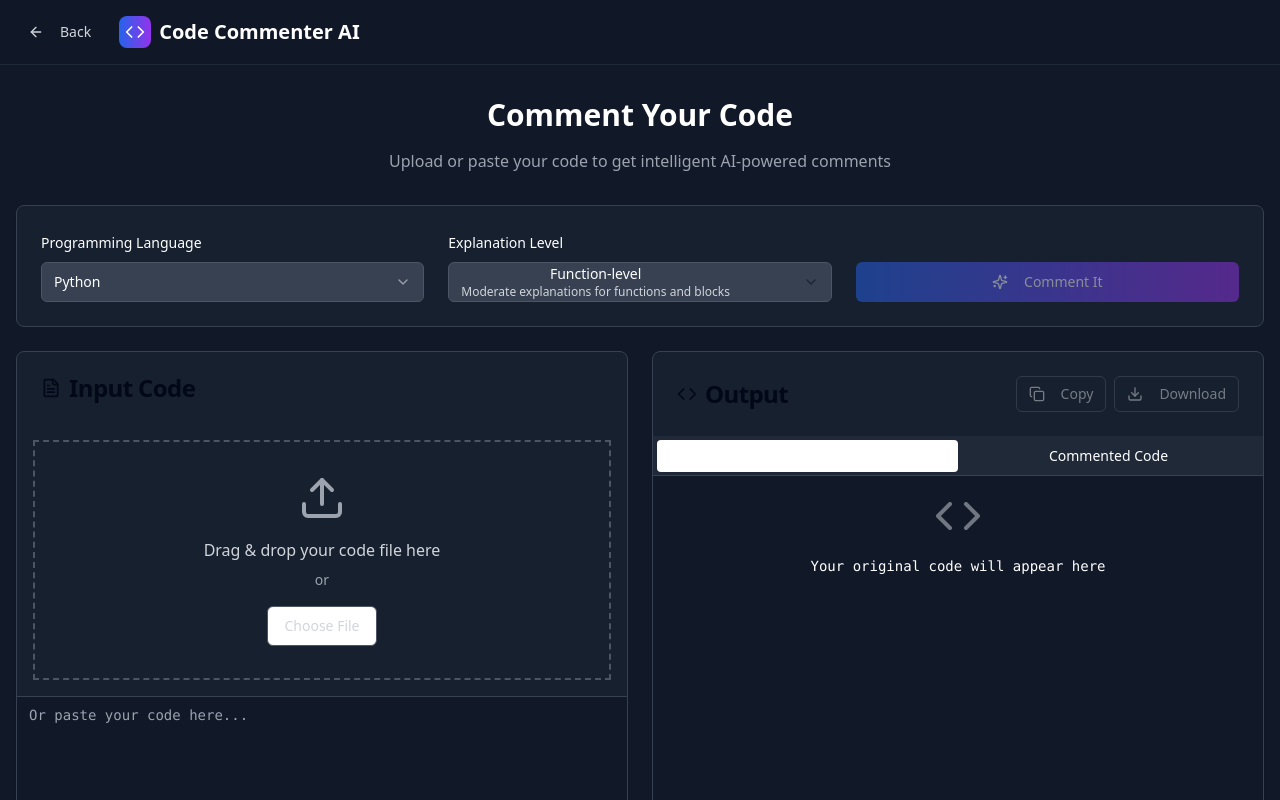
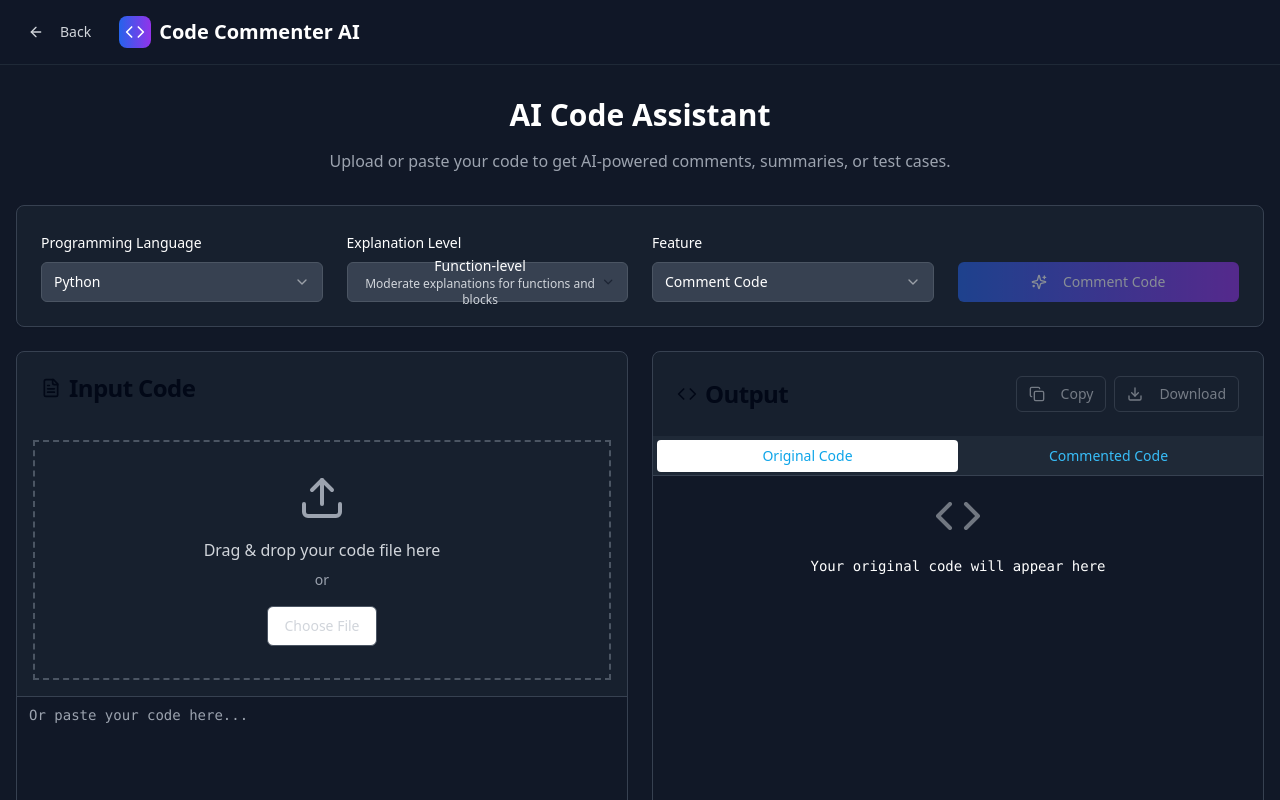
Before and after one commit to Abhinav-ai01/code_commentator, a Next.js app: page /comment in a window 1280 px wide. Shown: the top 800 px of the page. Built offline with nearby package versions, Linux system fonts and the light colour scheme.

Commit message:
Update page.tsx

```diff
--- a/app/comment/page.tsx
+++ b/app/comment/page.tsx
@@ -2,10 +2,15 @@
 
 import React, { useState, useRef, useCallback } from "react";
 import Link from "next/link";
-// Import your UI components as before...
 import { Button } from "@/components/ui/button";
 import { Card, CardContent, CardHeader, CardTitle } from "@/components/ui/card";
-import { Select, SelectContent, SelectItem, SelectTrigger, SelectValue } from "@/components/ui/select";
+import {
+  Select,
+  SelectContent,
+  SelectItem,
+  SelectTrigger,
+  SelectValue,
+} from "@/components/ui/select";
 import { Tabs, TabsContent, TabsList, TabsTrigger } from "@/components/ui/tabs";
 import { Badge } from "@/components/ui/badge";
 import { Textarea } from "@/components/ui/textarea";
@@ -26,6 +31,7 @@ import {
   X,
 } from "lucide-react";
 
+// ----- Feature State/Options
 const languages = [
   { value: "python", label: "Python", ext: "py" },
   { value: "javascript", label: "JavaScript", ext: "js" },
@@ -38,18 +44,39 @@ const languages = [
 ];
 
 const explanationLevels = [
-  { value: "line-by-line", label: "Line-by-line", description: "Detailed explanation for every line" },
-  { value: "function-level", label: "Function-level", description: "Moderate explanations for functions and blocks" },
-  { value: "beginner-level", label: "Beginner-level", description: "Simplified explanations for learning" },
+  {
+    value: "line-by-line",
+    label: "Line-by-line",
+    description: "Detailed explanation for every line",
+  },
+  {
+    value: "function-level",
+    label: "Function-level",
+    description: "Moderate explanations for functions and blocks",
+  },
+  {
+    value: "beginner-level",
+    label: "Beginner-level",
+    description: "Simplified explanations for learning",
+  },
 ];
 
-const GEMINI_API_KEY = "";
+const features = [
+  { value: "comment", label: "Comment Code" },
+  { value: "summarize", label: "Summarize Code" },
+  { value: "generate-tests", label: "Generate Test Cases" },
+];
+
+// REPLACE with your actual Gemini API key for production
+const GEMINI_API_KEY = "AIzaSyDtsBhTogmGinf6u52eImp5oq9cBHQ2xNQ";
+// Preferably: const GEMINI_API_KEY = process.env.NEXT_PUBLIC_GEMINI_API_KEY;
 
 export default function CommentPage() {
   const [code, setCode] = useState("");
-  const [commentedCode, setCommentedCode] = useState("");
+  const [outputText, setOutputText] = useState("");
   const [language, setLanguage] = useState("python");
   const [explanationLevel, setExplanationLevel] = useState("function-level");
+  const [selectedFeature, setSelectedFeature] = useState("comment");
   const [isProcessing, setIsProcessing] = useState(false);
   const [activeTab, setActiveTab] = useState("original");
   const [copied, setCopied] = useState(false);
@@ -57,11 +84,20 @@ export default function CommentPage() {
   const [isDragOver, setIsDragOver] = useState(false);
   const fileInputRef = useRef<HTMLInputElement>(null);
 
+  // === NEW: State for summary style (plain | bullets | insights)
+  const [summaryStyle, setSummaryStyle] = useState("plain");
+
   const stats = {
     linesScanned: code.split("\n").filter((line) => line.trim()).length,
-    commentsGenerated: commentedCode
+    commentsGenerated:
+      selectedFeature === "comment"
+        ? outputText
             .split("\n")
-      .filter((line) => line.trim().startsWith("#") || line.trim().startsWith("//")).length,
+            .filter(
+              (line) =>
+                line.trim().startsWith("#") || line.trim().startsWith("//")
+            ).length
+        : 0,
   };
 
   const handleDragOver = useCallback((e: React.DragEvent) => {
@@ -103,44 +139,70 @@ export default function CommentPage() {
     }
   };
 
-  // THIS FUNCTION CALLS GEMINI API DIRECTLY
-  const handleCommentCode = async () => {
+  // === MODIFIED: Platform Prompts using summaryStyle for 'summarize'
+  const handleAIRequest = async () => {
     if (!code.trim()) return;
 
     setIsProcessing(true);
-    setActiveTab("commented");
+    setActiveTab(
+      selectedFeature === "comment"
+        ? "commented"
+        : selectedFeature === "summarize"
+        ? "summary"
+        : "testcases"
+    );
+    setOutputText(""); // Clear output on new request
 
     try {
-      const prompt = `Add helpful comments to this ${language} code at the ${explanationLevel}:\n${code}`;
+      let prompt = "";
+      switch (selectedFeature) {
+        case "comment":
+          prompt = `Add helpful comments to this ${language} code at the ${explanationLevel}:\n${code}`;
+          break;
+        case "summarize":
+          prompt = `Summarize the following ${language} code in a ${
+            summaryStyle === "bullets"
+              ? "bulleted list"
+              : summaryStyle === "insights"
+              ? "list of key insights"
+              : "plain paragraph"
+          }:\n${code}`;
+          break;
+        case "generate-tests":
+          prompt = `Generate unit test cases for the following ${language} code:\n${code}`;
+          break;
+        default:
+          prompt = code;
+      }
+
       const res = await fetch(
         `https://generativelanguage.googleapis.com/v1/models/gemini-1.5-pro:generateContent?key=${GEMINI_API_KEY}`,
         {
           method: "POST",
           headers: { "Content-Type": "application/json" },
           body: JSON.stringify({
-            contents: [
-              { parts: [{ text: prompt }] }
-            ]
+            contents: [{ parts: [{ text: prompt }] }],
           }),
         }
       );
       const data = await res.json();
-      const aiComments = data.candidates?.[0]?.content?.parts?.[0]?.text ?? "No comments generated.";
-      setCommentedCode(aiComments);
+      const aiResponse =
+        data.candidates?.[0]?.content?.parts?.[0]?.text ?? "No response generated.";
+      setOutputText(aiResponse);
     } catch (error) {
-      setCommentedCode("Failed to get AI comments.");
+      setOutputText("Failed to get AI response.");
     } finally {
       setIsProcessing(false);
       setShowFeedback(true);
     }
   };
 
-  // SAFE CLIPBOARD FUNCTION
+  // Clipboard Copy Handler
   const handleCopy = async () => {
-    if (!commentedCode) return;
+    if (!outputText) return;
     if (typeof window !== "undefined" && navigator?.clipboard?.writeText) {
       try {
-        await navigator.clipboard.writeText(commentedCode);
+        await navigator.clipboard.writeText(outputText);
         setCopied(true);
         setTimeout(() => setCopied(false), 2000);
       } catch (e) {
@@ -151,20 +213,53 @@ export default function CommentPage() {
     }
   };
 
+  // Download Handler
   const handleDownload = () => {
-    if (commentedCode) {
+    if (outputText) {
       const selectedLang = languages.find((l) => l.value === language);
-      const blob = new Blob([commentedCode], { type: "text/plain" });
+      const fileExtension =
+        selectedFeature === "generate-tests"
+          ? "test." + (selectedLang?.ext || "txt")
+          : selectedFeature === "summarize"
+          ? "summary.txt"
+          : selectedLang?.ext || "txt";
+
+      const blob = new Blob([outputText], { type: "text/plain" });
       const url = URL.createObjectURL(blob);
       const a = document.createElement("a");
       a.href = url;
-      a.download = `commented_code.${selectedLang?.ext || "txt"}`;
+      a.download = `output.${fileExtension}`;
       document.body.appendChild(a);
       a.click();
       document.body.removeChild(a);
       URL.revokeObjectURL(url);
     }
   };
+
+  // Loading and Output placeholders
+  const LoadingPlaceholder = () => (
+    <div className="flex items-center justify-center min-h-[400px] bg-gray-900">
+      <div className="text-center">
+        <Loader2 className="h-8 w-8 animate-spin text-blue-400 mx-auto mb-4" />
+        <p className="text-white">AI is processing your request...</p>
+        <div className="mt-4 w-64 bg-gray-700 rounded-full h-2 mx-auto">
+          <div
+            className="bg-gradient-to-r from-blue-600 to-purple-600 h-2 rounded-full animate-pulse"
+            style={{ width: "60%" }}
+          ></div>
+        </div>
+      </div>
+    </div>
+  );
+
+  const OutputPlaceholder = ({ message }: { message: string }) => (
+    <div className="flex items-center justify-center min-h-[400px] bg-gray-900">
+      <div className="text-center text-gray-300">
+        <MessageSquare className="h-12 w-12 mx-auto mb-4 opacity-50" />
+        <p className="text-white">{message}</p>
+      </div>
+    </div>
+  );
 
   return (
     <div className="min-h-screen bg-gray-900 text-white">
@@ -191,13 +286,16 @@ export default function CommentPage() {
 
       <main className="container mx-auto px-4 py-8">
         <div className="mb-8 text-center">
-          <h1 className="mb-4 text-3xl font-bold">Comment Your Code</h1>
-          <p className="text-gray-400">Upload or paste your code to get intelligent AI-powered comments</p>
+          <h1 className="mb-4 text-3xl font-bold">AI Code Assistant</h1>
+          <p className="text-gray-400">
+            Upload or paste your code to get AI-powered comments, summaries, or test cases.
+          </p>
         </div>
 
         <Card className="mb-6 border-gray-700 bg-gray-800/50">
           <CardContent className="p-6">
-            <div className="grid gap-6 md:grid-cols-3">
+            <div className="grid gap-6 md:grid-cols-4">
+              {/* Programming Language Selector */}
               <div className="space-y-2">
                 <label className="text-sm font-medium text-white">Programming Language</label>
                 <Select value={language} onValueChange={setLanguage}>
@@ -206,13 +304,20 @@ export default function CommentPage() {
                   </SelectTrigger>
                   <SelectContent className="bg-gray-700 border-gray-600 text-white">
                     {languages.map((lang) => (
-                      <SelectItem key={lang.value} value={lang.value} className="text-white hover:bg-gray-600">
+                      <SelectItem
+                        key={lang.value}
+                        value={lang.value}
+                        className="text-white hover:bg-gray-600"
+                      >
                         {lang.label}
                       </SelectItem>
                     ))}
                   </SelectContent>
                 </Select>
               </div>
+
+              {/* Explanation Level (only for "Comment Code") */}
+              {selectedFeature === "comment" && (
                 <div className="space-y-2">
                   <label className="text-sm font-medium text-white">Explanation Level</label>
                   <Select value={explanationLevel} onValueChange={setExplanationLevel}>
@@ -221,7 +326,11 @@ export default function CommentPage() {
                     </SelectTrigger>
                     <SelectContent className="bg-gray-700 border-gray-600 text-white">
                       {explanationLevels.map((level) => (
-                      <SelectItem key={level.value} value={level.value} className="text-white hover:bg-gray-600">
+                        <SelectItem
+                          key={level.value}
+                          value={level.value}
+                          className="text-white hover:bg-gray-600"
+                        >
                           <div className="flex flex-col">
                             <span className="text-white">{level.label}</span>
                             <span className="text-xs text-gray-300">{level.description}</span>
@@ -231,9 +340,50 @@ export default function CommentPage() {
                     </SelectContent>
                   </Select>
                 </div>
+              )}
+
+              {/* ==== NEW: Summary Style (only for "Summarize Code") ==== */}
+              {selectedFeature === "summarize" && (
+                <div className="space-y-2">
+                  <label className="text-sm font-medium text-white">Summary Style</label>
+                  <Select value={summaryStyle} onValueChange={setSummaryStyle}>
+                    <SelectTrigger className="bg-gray-700 border-gray-600 text-white">
+                      <SelectValue />
+                    </SelectTrigger>
+                    <SelectContent className="bg-gray-700 border-gray-600 text-white">
+                      <SelectItem value="plain">Plain Text</SelectItem>
+                      <SelectItem value="bullets">Bullet Points</SelectItem>
+                      <SelectItem value="insights">Key Insights</SelectItem>
+                    </SelectContent>
+                  </Select>
+                </div>
+              )}
+
+              {/* Feature Selector */}
+              <div className="space-y-2">
+                <label className="text-sm font-medium text-white">Feature</label>
+                <Select value={selectedFeature} onValueChange={setSelectedFeature}>
+                  <SelectTrigger className="bg-gray-700 border-gray-600 text-white">
+                    <SelectValue />
+                  </SelectTrigger>
+                  <SelectContent className="bg-gray-700 border-gray-600 text-white">
+                    {features.map((feature) => (
+                      <SelectItem
+                        key={feature.value}
+                        value={feature.value}
+                        className="text-white hover:bg-gray-600"
+                      >
+                        {feature.label}
+                      </SelectItem>
+                    ))}
+                  </SelectContent>
+                </Select>
+              </div>
+
+              {/* Action Button */}
               <div className="flex flex-col justify-end">
                 <Button
-                  onClick={handleCommentCode}
+                  onClick={handleAIRequest}
                   disabled={!code.trim() || isProcessing}
                   className="bg-gradient-to-r from-blue-600 to-purple-600 hover:from-blue-700 hover:to-purple-700"
                 >
@@ -245,7 +395,7 @@ export default function CommentPage() {
                   ) : (
                     <>
                       <Sparkles className="mr-2 h-4 w-4" />
-                      Comment It
+                      {features.find((f) => f.value === selectedFeature)?.label ?? "Process"}
                     </>
                   )}
                 </Button>
@@ -321,7 +471,7 @@ export default function CommentPage() {
                     variant="outline"
                     size="sm"
                     onClick={handleCopy}
-                    disabled={!commentedCode}
+                    disabled={!outputText}
                     className="border-gray-600 text-gray-300 hover:bg-gray-700 bg-transparent"
                   >
                     {copied ? (
@@ -340,7 +490,7 @@ export default function CommentPage() {
                     variant="outline"
                     size="sm"
                     onClick={handleDownload}
-                    disabled={!commentedCode}
+                    disabled={!outputText}
                     className="border-gray-600 text-gray-300 hover:bg-gray-700 bg-transparent"
                   >
                     <Download className="mr-2 h-4 w-4" />
@@ -352,13 +502,26 @@ export default function CommentPage() {
             <CardContent className="p-0">
               <Tabs value={activeTab} onValueChange={setActiveTab}>
                 <TabsList className="w-full bg-gray-800 border-b border-gray-700 rounded-none text-white">
-                  <TabsTrigger value="original" className="flex-1 text-white data-[state=active]:text-white">
+                  <TabsTrigger value="original" className="flex-1 text-sky-400 data-[state=active]:text-sky-500">
                     Original Code
                   </TabsTrigger>
-                  <TabsTrigger value="commented" className="flex-1 text-white data-[state=active]:text-white">
+                  {selectedFeature === "comment" && (
+                    <TabsTrigger value="commented" className="flex-1 text-sky-400 data-[state=active]:text-sky-500">
                       Commented Code
                     </TabsTrigger>
+                  )}
+                  {selectedFeature === "summarize" && (
+                    <TabsTrigger value="summary" className="flex-1 text-white data-[state=active]:text-white">
+                      Summary
+                    </TabsTrigger>
+                  )}
+                  {selectedFeature === "generate-tests" && (
+                    <TabsTrigger value="testcases" className="flex-1 text-white data-[state=active]:text-white">
+                      Test Cases
+                    </TabsTrigger>
+                  )}
                 </TabsList>
+
                 <TabsContent value="original" className="mt-0">
                   <pre className="min-h-[400px] overflow-auto bg-gray-900 p-4 text-sm font-mono text-gray-100 whitespace-pre-wrap">
                     {code || (
@@ -369,37 +532,47 @@ export default function CommentPage() {
                     )}
                   </pre>
                 </TabsContent>
+                {selectedFeature === "comment" && (
                   <TabsContent value="commented" className="mt-0">
                     {isProcessing ? (
-                    <div className="flex items-center justify-center min-h-[400px] bg-gray-900">
-                      <div className="text-center">
-                        <Loader2 className="h-8 w-8 animate-spin text-blue-400 mx-auto mb-4" />
-                        <p className="text-white">AI is analyzing and commenting your code...</p>
-                        <div className="mt-4 w-64 bg-gray-700 rounded-full h-2 mx-auto">
-                          <div
-                            className="bg-gradient-to-r from-blue-600 to-purple-600 h-2 rounded-full animate-pulse"
-                            style={{ width: "60%" }}
-                          ></div>
-                        </div>
-                      </div>
-                    </div>
-                  ) : commentedCode ? (
+                      <LoadingPlaceholder />
+                    ) : outputText ? (
                       <pre className="min-h-[400px] overflow-auto bg-gray-900 p-4 text-sm font-mono text-gray-100 whitespace-pre-wrap">
-                      {commentedCode}
+                        {outputText}
                       </pre>
                     ) : (
-                    <div className="flex items-center justify-center min-h-[400px] bg-gray-900">
-                      <div className="text-center text-gray-300">
-                        <MessageSquare className="h-12 w-12 mx-auto mb-4 opacity-50" />
-                        <p className="text-white">Your commented code will appear here</p>
-                        <p className="text-sm mt-2 text-gray-400">Click "Comment It" to get started</p>
-                      </div>
-                    </div>
+                      <OutputPlaceholder message="Your commented code will appear here." />
                     )}
                   </TabsContent>
+                )}
+                {selectedFeature === "summarize" && (
+                  <TabsContent value="summary" className="mt-0">
+                    {isProcessing ? (
+                      <LoadingPlaceholder />
+                    ) : outputText ? (
+                      <pre className="min-h-[400px] overflow-auto bg-gray-900 p-4 text-sm font-mono text-gray-100 whitespace-pre-wrap">
+                        {outputText}
+                      </pre>
+                    ) : (
+                      <OutputPlaceholder message="Code summary will appear here." />
+                    )}
+                  </TabsContent>
+                )}
+                {selectedFeature === "generate-tests" && (
+                  <TabsContent value="testcases" className="mt-0">
+                    {isProcessing ? (
+                      <LoadingPlaceholder />
+                    ) : outputText ? (
+                      <pre className="min-h-[400px] overflow-auto bg-gray-900 p-4 text-sm font-mono text-gray-100 whitespace-pre-wrap">
+                        {outputText}
+                      </pre>
+                    ) : (
+                      <OutputPlaceholder message="Test cases will appear here." />
+                    )}
+                  </TabsContent>
+                )}
               </Tabs>
-
-              {commentedCode && (
+              {selectedFeature === "comment" && outputText && (
                 <div className="border-t border-gray-700 bg-gray-800 px-4 py-2">
                   <div className="flex items-center justify-between text-xs text-gray-400">
                     <div className="flex items-center gap-4">
@@ -428,14 +601,14 @@ export default function CommentPage() {
             <Card className="border-gray-700 bg-gray-800 max-w-md mx-4">
               <CardHeader>
                 <div className="flex items-center justify-between">
-                  <CardTitle className="text-lg text-white">How was this explanation?</CardTitle>
+                  <CardTitle className="text-lg text-white">How was this output?</CardTitle>
                   <Button variant="ghost" size="sm" onClick={() => setShowFeedback(false)}>
                     <X className="h-4 w-4" />
                   </Button>
                 </div>
               </CardHeader>
               <CardContent>
-                <p className="text-gray-400 mb-4">Your feedback helps us improve our AI comments</p>
+                <p className="text-gray-400 mb-4">Your feedback helps us improve our AI assistant</p>
                 <div className="flex gap-4 justify-center">
                   <Button
                     variant="outline"
```
Lines whose indentation alone changed are shown as unchanged.
